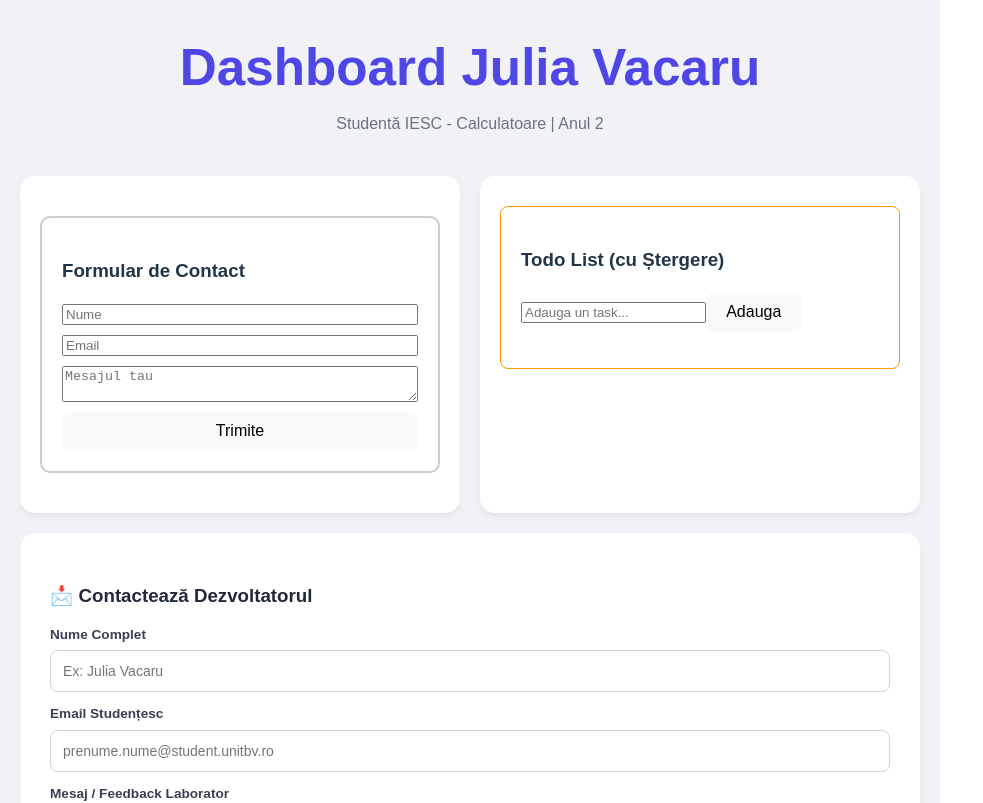
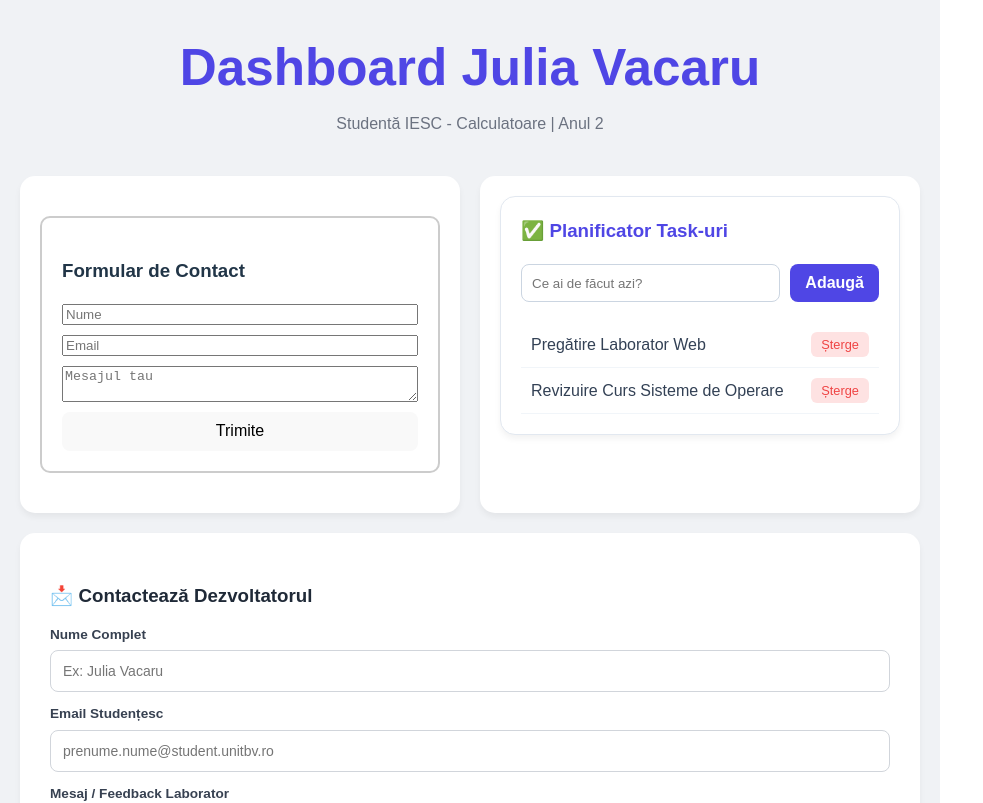
Before and after one commit to Julia-V22/Programare-Web, a React (Vite) app: page / in a window 1280 px wide. Shown: the top 803 px of the page, without its empty margins (0-983 px from the left). Built offline with nearby package versions, Linux system fonts and the light colour scheme.

Commit message:
feat: implement TodoList with add and delete functionality

```diff
--- a/src/TodoList.jsx
+++ b/src/TodoList.jsx
@@ -1,54 +1,109 @@
 import { useState } from 'react';
 
 function TodoList() {
-  const [todos, setTodos] = useState([]);
+  // 1. State pentru lista de task-uri (array) și pentru input-ul curent (string)
+  const [todos, setTodos] = useState([
+    "Pregătire Laborator Web",
+    "Revizuire Curs Sisteme de Operare"
+  ]);
   const [input, setInput] = useState('');
 
-  // Funcția de adăugare (rămâne la fel)
+  // 2. Funcția de adăugare
   function handleAdd() {
-    if (input.trim() === '') return;
+    if (input.trim() === '') return; // Evităm task-urile goale
+
+    // Folosim spread operator (...) pentru a crea un array NOU
+    // React observă schimbarea doar dacă referința array-ului este nouă
     setTodos([...todos, input]);
-    setInput('');
+    setInput(''); // Resetăm câmpul de scris
   }
 
-  // EXERCIȚIUL 3: Funcția de ștergere
+  // 3. Funcția de ștergere (Exercițiul 3)
   function handleDelete(index) {
-    // .filter() creează un array NOU care conține doar
-    // elementele al căror index NU este cel pe care vrem să-l ștergem
-    const newTodos = todos.filter(function(_, i) {
-      return i !== index;
-    });
-
-    setTodos(newTodos);
+    // .filter creează un array nou eliminând elementul de la indexul respectiv
+    const updatedTodos = todos.filter((_, i) => i !== index);
+    setTodos(updatedTodos);
   }
 
+  // Stiluri pentru design
+  const listContainerStyle = {
+    padding: '20px',
+    backgroundColor: '#ffffff',
+    borderRadius: '15px',
+    boxShadow: '0 4px 6px rgba(0,0,0,0.05)',
+    border: '1px solid #e2e8f0'
+  };
+
+  const itemStyle = {
+    display: 'flex',
+    justifyContent: 'space-between',
+    alignItems: 'center',
+    padding: '10px',
+    borderBottom: '1px solid #f1f5f9',
+    color: '#334155'
+  };
+
   return (
-    <div style={{ padding: '20px', border: '1px solid #ff9800', margin: '10px 0', borderRadius: '8px' }}>
-      <h3>Todo List (cu Ștergere)</h3>
+    <div style={listContainerStyle}>
+      <h3 style={{ color: '#4f46e5', marginTop: 0 }}>✅ Planificator Task-uri</h3>
 
+      <div style={{ display: 'flex', gap: '10px', marginBottom: '20px' }}>
         <input
           type="text"
           value={input}
           onChange={(e) => setInput(e.target.value)}
-        placeholder="Adauga un task..."
+          placeholder="Ce ai de făcut azi?"
+          style={{
+            flex: 1,
+            padding: '10px',
+            borderRadius: '8px',
+            border: '1px solid #cbd5e1',
+            outline: 'none'
+          }}
         />
-      <button onClick={handleAdd}>Adauga</button>
+        <button
+          onClick={handleAdd}
+          style={{
+            padding: '10px 15px',
+            backgroundColor: '#4f46e5',
+            color: 'white',
+            border: 'none',
+            borderRadius: '8px',
+            cursor: 'pointer',
+            fontWeight: 'bold'
+          }}
+        >
+          Adaugă
+        </button>
+      </div>
 
-      <ul style={{ marginTop: '15px' }}>
-        {todos.map(function(todo, index) {
-          return (
-            <li key={index} style={{ marginBottom: '8px' }}>
-              {todo}
+      <ul style={{ listStyle: 'none', padding: 0, margin: 0 }}>
+        {todos.map((todo, index) => (
+          <li key={index} style={itemStyle}>
+            <span>{todo}</span>
             <button
               onClick={() => handleDelete(index)}
-                style={{ marginLeft: '10px', color: 'red', cursor: 'pointer' }}
+              style={{
+                backgroundColor: '#fee2e2',
+                color: '#ef4444',
+                border: 'none',
+                padding: '5px 10px',
+                borderRadius: '6px',
+                cursor: 'pointer',
+                fontSize: '0.8rem'
+              }}
             >
-                Sterge
+              Șterge
             </button>
           </li>
-          );
-        })}
+        ))}
       </ul>
+
+      {todos.length === 0 && (
+        <p style={{ textAlign: 'center', color: '#94a3b8', fontSize: '0.9rem' }}>
+          Nu mai ai task-uri. Bravo! ☕
+        </p>
+      )}
     </div>
   );
 }
```
Lines whose indentation alone changed are shown as unchanged.
